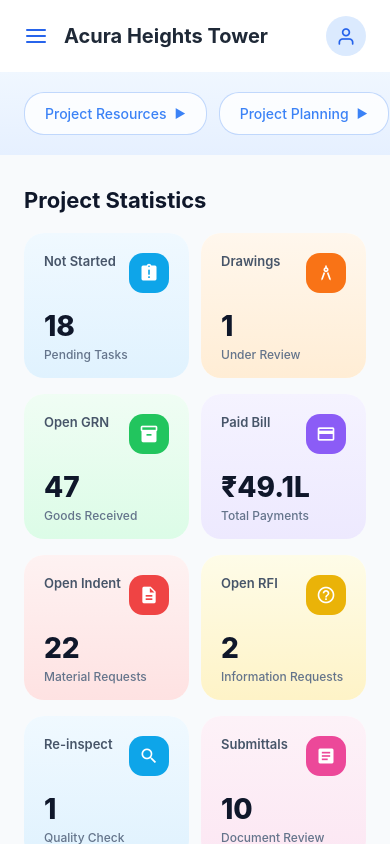
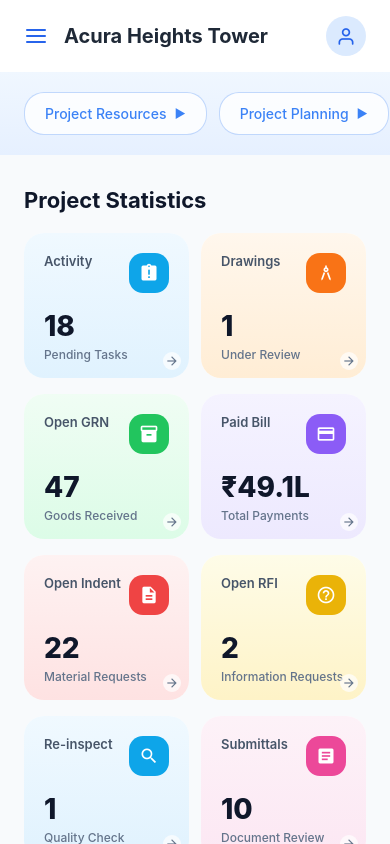
Before and after one commit to Maheshkadam-Delxn/v2, a React Native app: screen /Dashboard in a window 390 px wide. Built offline with nearby package versions, Linux system fonts and the light colour scheme.

Commit message:
dash cards linking

```diff
--- a/src/screens/dashboard/DashboardScreen.jsx
+++ b/src/screens/dashboard/DashboardScreen.jsx
@@ -466,6 +466,7 @@
 //     </MainLayout>
 //   );
 // }
+
 import React, { useState, useEffect } from 'react';
 import { View, Text, ScrollView, TouchableOpacity, Dimensions, Animated } from 'react-native';
 import { useRoute, useNavigation } from '@react-navigation/native';
@@ -552,15 +553,15 @@ export default function DashboardScreen() {
   ];
 
   const project = projects.find((p) => p.id === projectId);
-
 const cardData = [
   {
-      title: 'Not Started',
+    title: 'Activity',
     value: '18',
     icon: 'assignment-late',
     gradient: ['#F0F9FF', '#E0F2FE'],
     iconBg: '#0EA5E9',
     subheading: 'Pending Tasks',
+    screen: 'Activity', // No screen defined
   },
   {
     title: 'Drawings',
@@ -569,6 +570,7 @@ export default function DashboardScreen() {
     gradient: ['#FFF7ED', '#FFEDD5'],
     iconBg: '#F97316',
     subheading: 'Under Review',
+    screen: 'Drawing',
   },
   {
     title: 'Open GRN',
@@ -577,6 +579,7 @@ export default function DashboardScreen() {
     gradient: ['#F0FDF4', '#DCFCE7'],
     iconBg: '#22C55E',
     subheading: 'Goods Received',
+    screen: 'GoodReceiveNote',
   },
   {
     title: 'Paid Bill',
@@ -585,6 +588,7 @@ export default function DashboardScreen() {
     gradient: ['#F5F3FF', '#EDE9FE'],
     iconBg: '#8B5CF6',
     subheading: 'Total Payments',
+    screen: 'BillPayment',
   },
   {
     title: 'Open Indent',
@@ -593,6 +597,7 @@ export default function DashboardScreen() {
     gradient: ['#FEF2F2', '#FEE2E2'],
     iconBg: '#EF4444',
     subheading: 'Material Requests',
+    screen: 'Indent',
   },
   {
     title: 'Open RFI',
@@ -601,6 +606,7 @@ export default function DashboardScreen() {
     gradient: ['#FEFCE8', '#FEF3C7'],
     iconBg: '#EAB308',
     subheading: 'Information Requests',
+    screen: 'RFI',
   },
   {
     title: 'Re-inspect',
@@ -609,6 +615,7 @@ export default function DashboardScreen() {
     gradient: ['#F0F9FF', '#E0F2FE'],
     iconBg: '#0EA5E9',
     subheading: 'Quality Check',
+    screen: 'Inspection',
   },
   {
     title: 'Submittals',
@@ -617,6 +624,7 @@ export default function DashboardScreen() {
     gradient: ['#FDF2F8', '#FCE7F3'],
     iconBg: '#EC4899',
     subheading: 'Document Review',
+    screen: 'Submittals',
   },
 ];
 
@@ -830,6 +838,10 @@ const FilterSection = () => (
   </LinearGradient>
 );
  const StatsCard = ({ item, index }) => (
+  <TouchableOpacity
+    onPress={() => item.screen && navigation.navigate(item.screen)}
+    activeOpacity={0.7}
+  >
     <Animated.View
       style={{
         width: (screenWidth - 60) / 2,
@@ -838,6 +850,11 @@ const FilterSection = () => (
         borderRadius: 20,
         backgroundColor: colors.surface,
         overflow: 'hidden',
+        // elevation: 2,
+        // shadowColor: '#000',
+        // shadowOffset: { width: 0, height: 1 },
+        // shadowOpacity: 0.1,
+        // shadowRadius: 2,
       }}
     >
       <LinearGradient colors={item.gradient} style={{ padding: 20, paddingBottom: 16 }}>
@@ -889,8 +906,23 @@ const FilterSection = () => (
         >
           {item.subheading}
         </Text>
+
+        {/* Navigation indicator for clickable cards */}
+        {item.screen && (
+          <View style={{
+            position: 'absolute',
+            bottom: 8,
+            right: 8,
+            backgroundColor: 'rgba(255, 255, 255, 0.7)',
+            borderRadius: 10,
+            padding: 2,
+          }}>
+            <Icon name="arrow-forward" size={14} color={colors.textMuted} />
+          </View>
+        )}
       </LinearGradient>
     </Animated.View>
+  </TouchableOpacity>
 );
 
   return (
```
Lines whose indentation alone changed are shown as unchanged.
